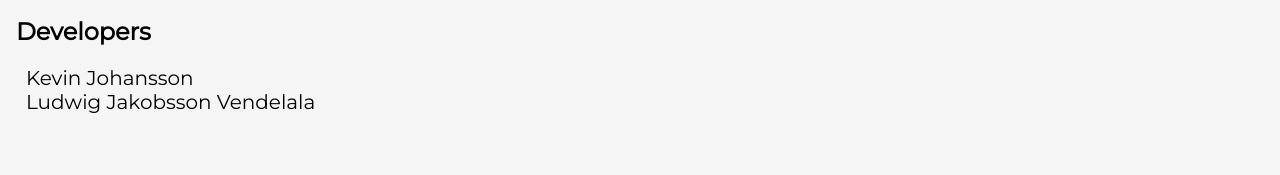
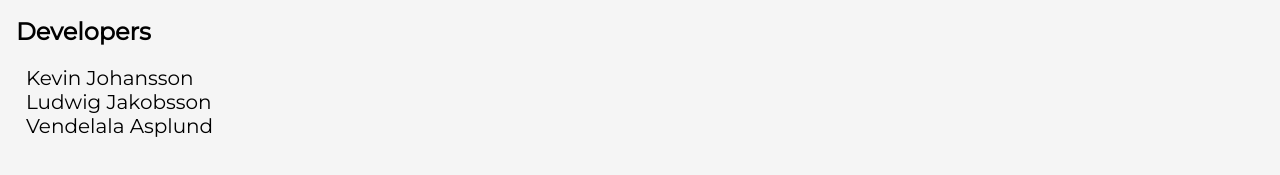
Before and after one commit to Luke-Inc/luke-inc.github.io, a plain HTML site: page development.html in a window 1280 px wide. Shown: the part 159-334 px from the top of the page. Drawn offline with Linux system fonts and the light colour scheme.

Commit message:
Update development.html

```diff
--- a/development.html
+++ b/development.html
@@ -31,8 +31,8 @@
             <h2>Developers</h2>
             <p>
                 Kevin Johansson <br>
-                Ludwig Jakobsson
-                Vendelala
+                Ludwig Jakobsson <br>
+                Vendelala Asplund
             </p>
 
         </div>
```
